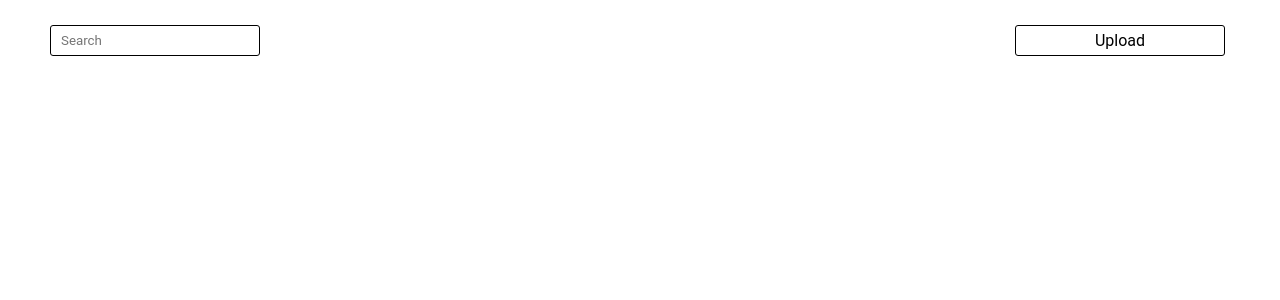
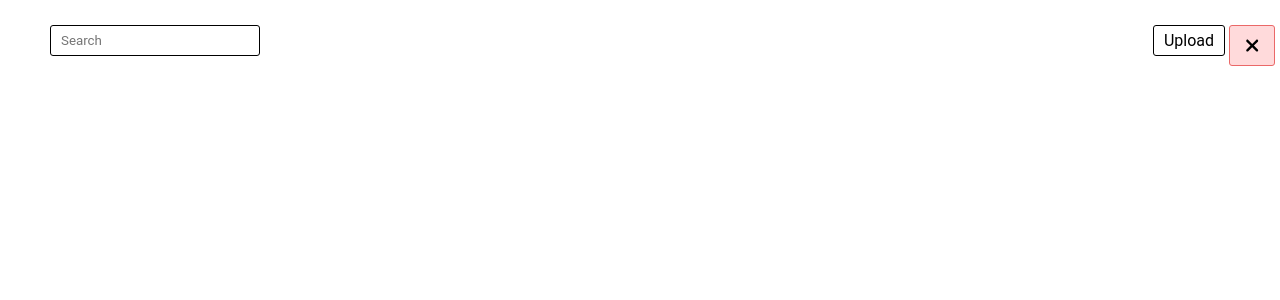
Before and after one commit to marcos-aa/csv-reader, a React (Vite) app in the folder frontend/: page / in a window 1280 px wide. Shown: the top 300 px of the page. Built offline with nearby package versions, Linux system fonts and the light colour scheme.

Commit message:
UI: Created error element

```diff
--- a/frontend/src/App.css
+++ b/frontend/src/App.css
@@ -8,6 +8,7 @@ main {
   padding: 10px;
   gap: 20px;
   max-width: 100%;
+  overflow: hidden;
 }
 
 #actionables {
@@ -33,17 +34,10 @@ button {
   border: 1px solid;
 }
 
-input[name="search"],
-.upload-label {
+input[name="search"] {
   width: 210px;
-  max-width: 100%;
 }
 
-#actionables .upload-label,
-input[name="search"] {
-  flex-shrink: 0;
-  min-width: 100px;
-}
 #actionables .upload-label {
   display: block;
   text-align: center;
@@ -105,9 +99,27 @@ input[name="search"] {
   fill: white;
 }
 
+#error {
+  position: absolute;
+  display: flex;
+  align-items: center;
+  right: 0;
+  margin: 0 5px;
+  color: red;
+  border: 1px solid #ea6868;
+  background-color: #ffdadb;
+  border-radius: 3px;
+  padding: 5px;
+  max-width: 100%;
+}
+
+#error svg {
+  font-size: 1.2rem;
+}
 #cards-holder {
   display: grid;
   grid-template-columns: repeat(auto-fill, minmax(300px, 1fr));
+  place-content: baseline;
   overflow-y: auto;
   width: 100%;
   height: 700px;
--- a/frontend/src/App.tsx
+++ b/frontend/src/App.tsx
@@ -95,6 +95,13 @@ function App() {
             <FontAwesomeIcon icon={faUpload} />
           </button>
         </form>
+
+        <div id="error">
+          <p> </p>
+          <button type="button" title="Remove error warning">
+            <FontAwesomeIcon icon={faXmark} />
+          </button>
+        </div>
       </div>
 
       <section id="cards-holder">
@@ -107,8 +114,7 @@ function App() {
             <div className="info-item">
               <FontAwesomeIcon icon={faHome} />
               <p className="info-item">
-                {" "}
-                {user.city}, {user.country}{" "}
+                {user.city}, {user.country}
               </p>
             </div>
             <div className="info-item">
--- a/frontend/src/index.css
+++ b/frontend/src/index.css
@@ -8,6 +8,11 @@
   list-style: none;
 }
 
+button {
+  outline: none;
+  border: none;
+  background-color: transparent;
+}
 button:hover {
   cursor: pointer;
 }
```
